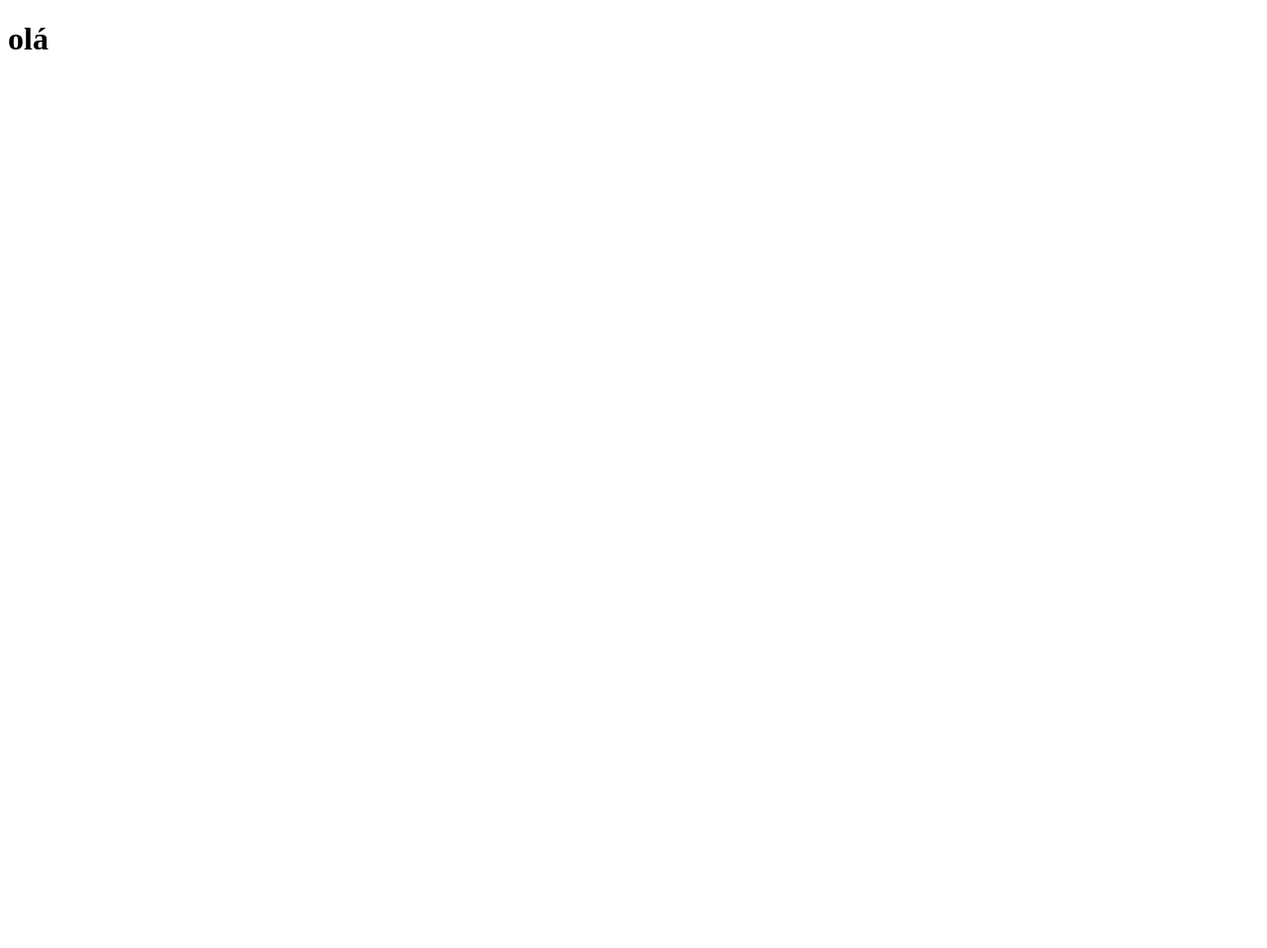
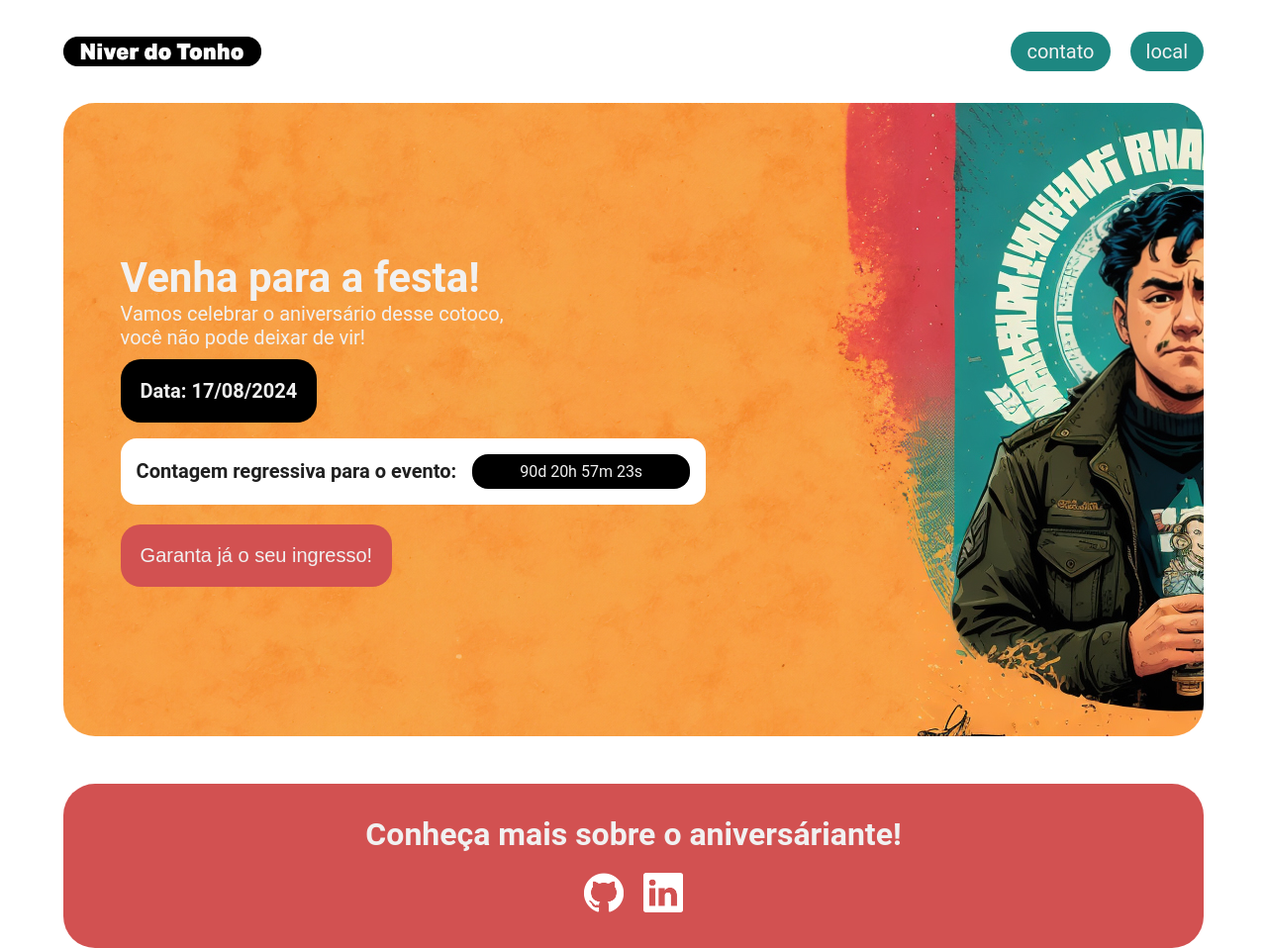
Before and after one commit to antonyrf/ebac_projeto4, a website built with Parcel: page src/index.html in a window 1280 px wide. Shown: the whole page at 99% size. Before the commit the page ends 800 px from the top, so only its background shows below. Built offline with nearby package versions, Linux system fonts and the light colour scheme; files whose address does not match are found by name.

Commit message:
criando contagem

```diff
--- a/package.json
+++ b/package.json
@@ -2,9 +2,10 @@
   "name": "projeto4",
   "version": "1.0.0",
   "description": "",
-  "main": "index.js",
   "scripts": {
     "dev": "parcel src/index.html src/styles/main.scss src/scripts/main.js",
+    "build": "parcel build src/index.html",
+    "sass": "sass",
     "test": "echo \"Error: no test specified\" && exit 1"
   },
   "keywords": [],
@@ -12,6 +13,7 @@
   "license": "ISC",
   "devDependencies": {
     "@parcel/transformer-sass": "^2.12.0",
-    "parcel": "^2.12.0"
+    "parcel": "^2.12.0",
+    "sass": "^1.77.2"
   }
 }
--- a/src/index.html
+++ b/src/index.html
@@ -7,6 +7,46 @@
     <link rel="stylesheet" href="styles/main.scss">
 </head>
 <body>
-    <h1>olá</h1>
+    <div class="nav-bar">
+        <div class="container">
+            <img class="nav-bar__img" src="../src/images/niverLogo.png" alt="">
+            <ul class="nav-bar__menu">
+                <li class="nav-bar__menu__item">
+                    <a class="text--big" href="#">contato</a>
+                </li>
+                <li class="nav-bar__menu__item">
+                    <a class="text--big" href="#">local</a>
+                </li>
+            </ul>
+        </div>
+    </div>
+    <header class="hero">
+        <div class="container">
+            <h1 class="hero__title title--extrabig">Venha para a festa!</h1>
+            <p class="hero__text text--big">Vamos celebrar o aniversário desse cotoco, <br>você não pode deixar de vir!</p>
+            <h1 class="hero__data text--big">Data: 17/08/2024</h1>
+            <div class="hero__contador">
+                <h1 class="hero__contador__text text--big-dark">Contagem regressiva para o evento:</h1><span id="contador"></span>
+            </div>
+            <div class="ingresso">
+                <button class="ingresso__button">Garanta já o seu ingresso!</button>
+            </div>
+        </div>
+    </header>
+    <section class="sobre">
+        <div class="container">
+            <h1 class="sobre__text title--big">Conheça mais sobre o aniversáriante!</h1>
+            <div class="sobre__imagens__container">
+                <a href="#">
+                    <img class="sobre__img" src="../src/images/gihubLogo.png" alt="Logo da Github">
+                </a>
+                <a href="#">
+                    <img class="sobre__img" src="../src/images/linkedinLogo.png" alt="Logo da Linkedin">
+                </a>
+            </div>
+        </div>
+    </section>
+
+    <script src="../dist/scripts/main.js"></script>
 </body>
 </html>
--- a/src/scripts/main.js
+++ b/src/scripts/main.js
@@ -0,0 +1,25 @@
+const dataDoEvento = new Date("Aug 17, 2024 19:00:00");
+const timeStampDoEvento = dataDoEvento.getTime();
+
+const contaAsHoras = setInterval(function(){
+    const agora = new Date();
+    const timeStampAtual = agora.getTime();
+
+    const distanciaAteOEvento = timeStampDoEvento - timeStampAtual;
+
+    const diaEmMs = 1000 * 60 * 60 * 24;
+    const horaEmMs = 1000 * 60 * 60;
+    const minutoEmMs = 1000 * 60;
+
+    const diasAteOEvento = Math.floor(distanciaAteOEvento / diaEmMs);
+    const horasAteOEvento = Math.floor((distanciaAteOEvento % diaEmMs) / horaEmMs);
+    const minutosAteOEvento = Math.floor((distanciaAteOEvento % horaEmMs) / minutoEmMs);
+    const segundosAteOEvento = Math.floor((distanciaAteOEvento % minutoEmMs) / 1000);
+
+    document.getElementById('contador').innerHTML = `${diasAteOEvento}d ${horasAteOEvento}h ${minutosAteOEvento}m ${segundosAteOEvento}s`
+
+    if (distanciaAteOEvento < 0 ){
+        clearInterval(contaAsHoras);
+        document.getElementById('contador').innerHTML = 'Evento expirado'
+    }
+})
--- /dev/null
+++ b/src/styles/_hero.scss
@@ -0,0 +1,44 @@
+@use '../styles/components/variables';
+@use '../styles/components/button';
+
+.hero{
+    background-color: bisque;
+    border-radius: 2em;
+    width: 90%;
+    height: 640px;
+    margin: 0 auto;
+    background-image: url(../images/heroimg1.jpg);
+    background-repeat: no-repeat;
+    background-size:cover;
+
+    &__data{
+        background-color: black;
+        max-width: fit-content;
+        padding: 1em;
+        border-radius: 1em;
+        margin-top: 0.5em;
+    }
+
+    &__title{
+        color: variables.$textColor;
+    }
+
+    &__contador{
+        display: flex;
+        align-items: center;
+        justify-content: center;
+        margin-top: 1em;
+        background-color: #ffffff;
+        max-width:fit-content;
+        padding: 1em;
+        border-radius: 1em;
+        gap: 1em;
+    }
+
+    .container{
+        display: flex;
+        flex-direction: column;
+        justify-content: center;
+        height: 100%;
+    }
+}
--- /dev/null
+++ b/src/styles/_navbar.scss
@@ -0,0 +1,26 @@
+@use '../styles/components/variables';
+
+.nav-bar{
+    padding: 2em 0;
+
+    &__img{
+        max-width: 200px;
+    }
+
+    &__menu{
+        display: flex;
+        gap: 20px;
+
+        &__item{
+            background-color: variables.$buttonColorBlue;
+            padding: 0.5em 1em;
+            border-radius: 5em;
+        }
+    }
+
+    .container{
+        display: flex;
+        justify-content: space-between;
+        align-items: center;
+    }
+}
--- /dev/null
+++ b/src/styles/_sobre.scss
@@ -0,0 +1,26 @@
+@use '../styles/components/variables';
+
+.sobre{
+
+    &__img{
+        max-width: 40px;
+    }
+
+    .container{
+        display: flex;
+        flex-direction: column;
+        margin-top: 3em;
+        max-width: 90%;
+        background-color: variables.$buttonColorRed;
+        padding: 2em 0;
+        border-radius: 2em;
+        justify-content: center;
+        align-items: center;
+        gap: 20px;
+    }
+
+    &__imagens__container{
+        display: flex;
+        gap: 20px;
+    }
+}
--- /dev/null
+++ b/src/styles/components/_button.scss
@@ -0,0 +1,19 @@
+@use '../components/variables';
+
+.ingresso{
+    &__button{
+        margin-top: 1em;
+        background-color: variables.$buttonColorRed;
+        max-width: fit-content;
+        padding: 1em;
+        border-radius: 1em;
+        border: none;
+        color: variables.$textColor;
+        font-size: 20px;
+
+        &:hover{
+            cursor: pointer;
+            background-image: linear-gradient(217deg, variables.$buttonColorBlue, variables.$buttonColorRed);
+        }
+    }
+}
--- /dev/null
+++ b/src/styles/components/_span.scss
@@ -0,0 +1,9 @@
+@use '../components/variables';
+
+#contador{
+    background-color: black;
+    border-radius: 1em;
+    color: variables.$textColor;
+    font-family: variables.$fontFamily;
+    padding: 0.5em 3em;
+}
--- /dev/null
+++ b/src/styles/components/_variables.scss
@@ -0,0 +1,5 @@
+$textColor: #f1f1f1;
+$textColorDark: #1f1f1f;
+$buttonColorRed: #d25151;
+$buttonColorBlue: #1d8781;
+$fontFamily: Roboto, sans-serif;
--- a/src/styles/main.scss
+++ b/src/styles/main.scss
@@ -0,0 +1,65 @@
+@use 'hero';
+@use 'navbar';
+@use 'sobre';
+@use '../styles/components/variables';
+@use '../styles/components/span';
+
+@mixin text($fontSize: 16px) {
+    font-size: $fontSize;
+    color: variables.$textColor;
+    font-family: Roboto, sans-serif;
+}
+
+@mixin textDark($fontSize: 16px) {
+    font-size: $fontSize;
+    color: variables.$textColorDark;
+    font-family: Roboto, sans-serif;
+}
+
+@mixin title($fontSize: 24px) {
+    font-size: $fontSize;
+    color: variables.$textColor;
+    font-family: Roboto, sans-serif;
+    font-weight: 600;
+}
+
+.text--small{
+    @include text(12px);
+}
+
+.text--small-dark{
+    @include textDark(12px);
+}
+
+.text--big{
+    @include text(20px);
+    text-decoration: none
+}
+.text--big-dark{
+    @include textDark(20px);
+}
+
+.title--small{
+    @include title(22px);
+}
+
+.title--big{
+    @include title(32px)
+}
+
+.title--extrabig{
+    @include title(42px)
+}
+
+*{
+    margin: 0;
+    padding: 0;
+    box-sizing: border-box;
+    list-style: none;
+}
+
+.container{
+    max-width: 90%;
+    width: 100%;
+    margin: 0 auto;
+}
```
Also changed, not shown: src/images/gihubLogo.png (added), src/images/github_logo.svg (added), src/images/heroimg1.jpg (added), src/images/linkedinLogo.png (added), src/images/niverLogo.png (added), 1 other file.
